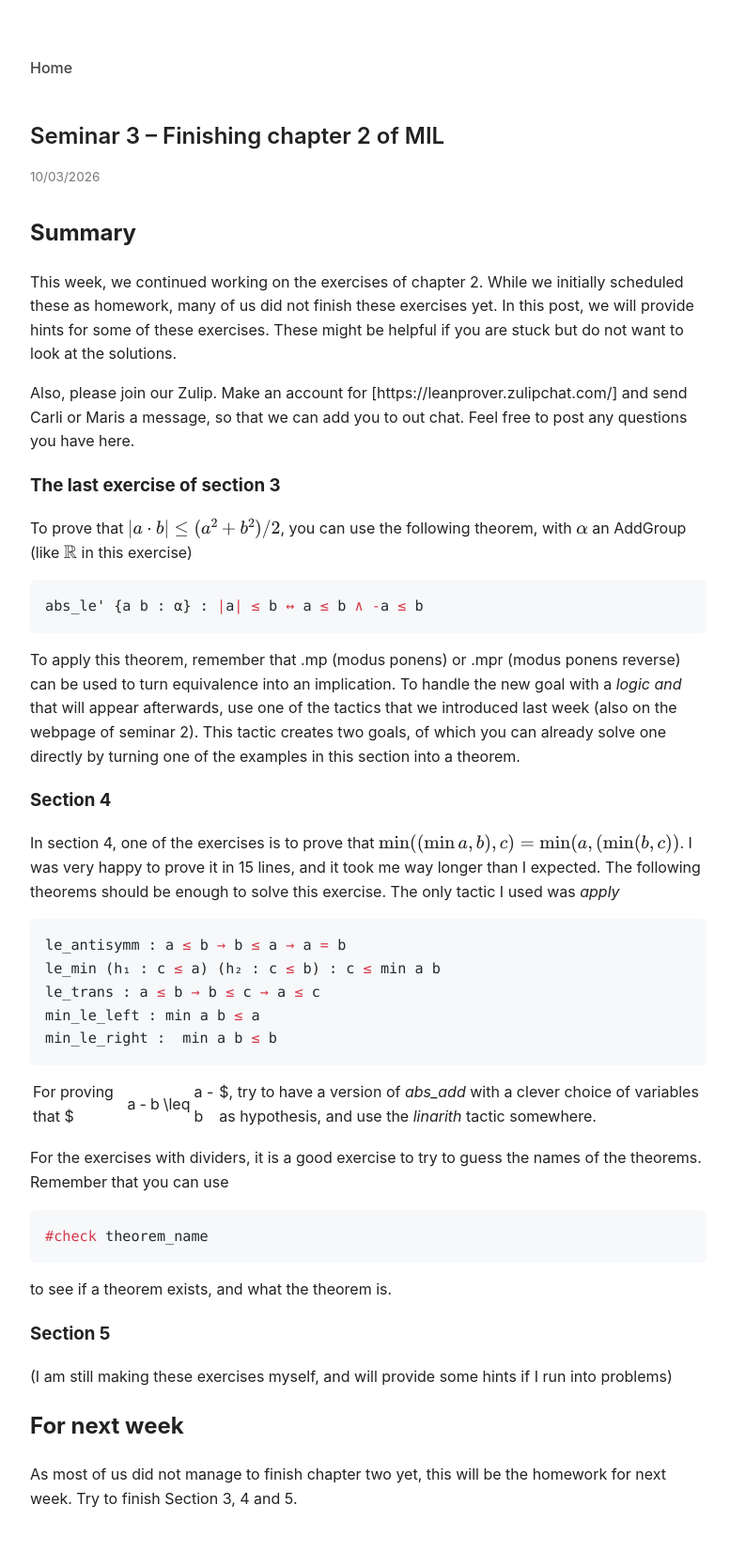
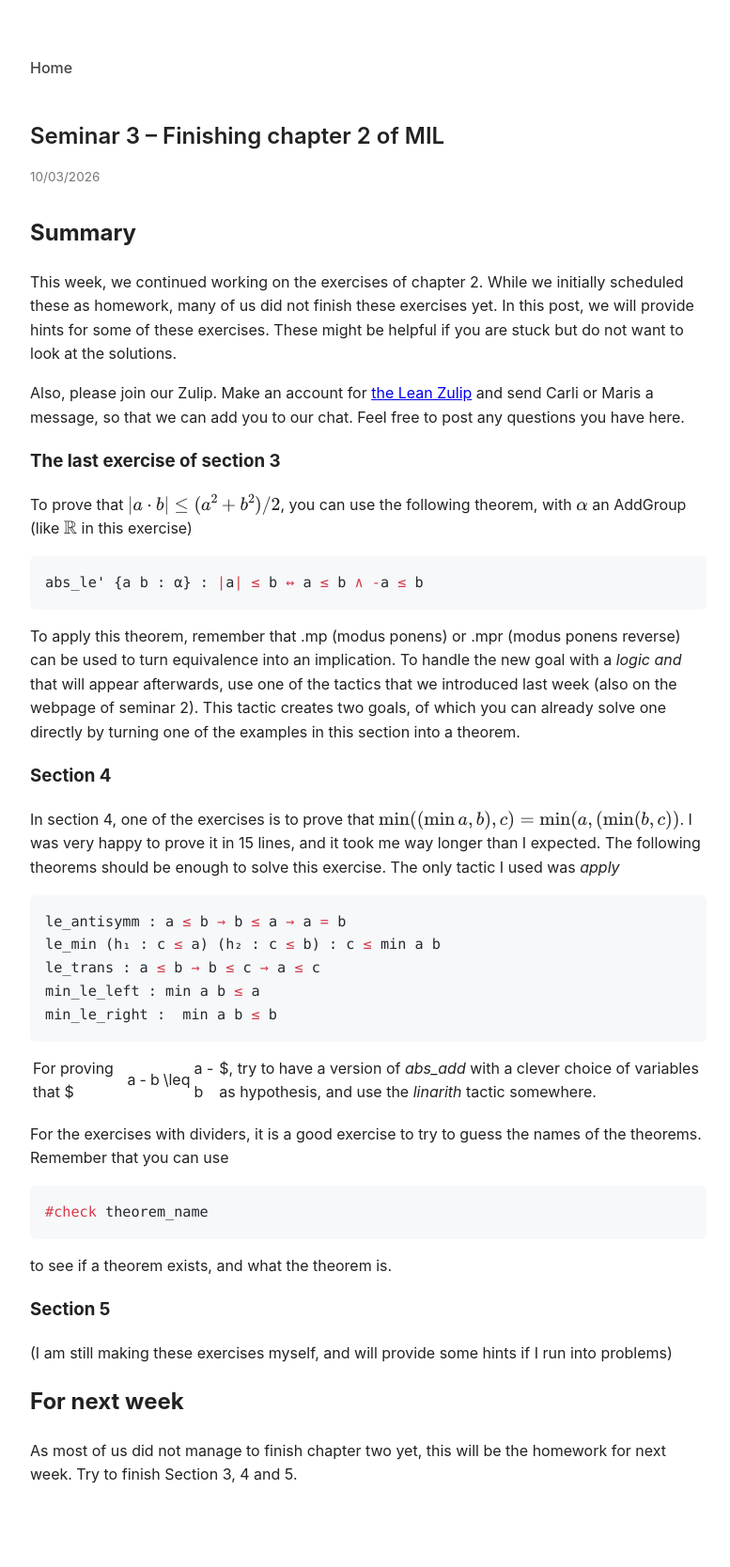
Before and after one commit to Carli-B/lean-seminar, a Jekyll site: the page built from _posts/2026-03-10-seminar-3.md, in a window 1280 px wide. Shown: the whole page at 94% size, without its empty margins (248-1025 px from the left). Built offline with Jekyll 4.4.1, drawn with Linux system fonts in a browser that asks for light colours; after the commit the page ends 1643 px from its top, so only the background shows below that.

Commit message:
Update 2026-03-10-seminar-3.md

```diff
--- a/_posts/2026-03-10-seminar-3.md
+++ b/_posts/2026-03-10-seminar-3.md
@@ -8,7 +8,7 @@
 This week, we continued working on the exercises of chapter 2. While we initially scheduled these as homework, many of us did not finish these exercises yet.
 In this post, we will provide hints for some of these exercises. These might be helpful if you are stuck but do not want to look at the solutions.
 
-Also, please join our Zulip. Make an account for [https://leanprover.zulipchat.com/] and send Carli or Maris a message, so that we can add you to out chat. Feel free to post any questions you have here.
+Also, please join our Zulip. Make an account for <a href="https://leanprover.zulipchat.com/">the Lean Zulip</a> and send Carli or Maris a message, so that we can add you to our chat. Feel free to post any questions you have here.
 
 
 ### The last exercise of section 3
```
